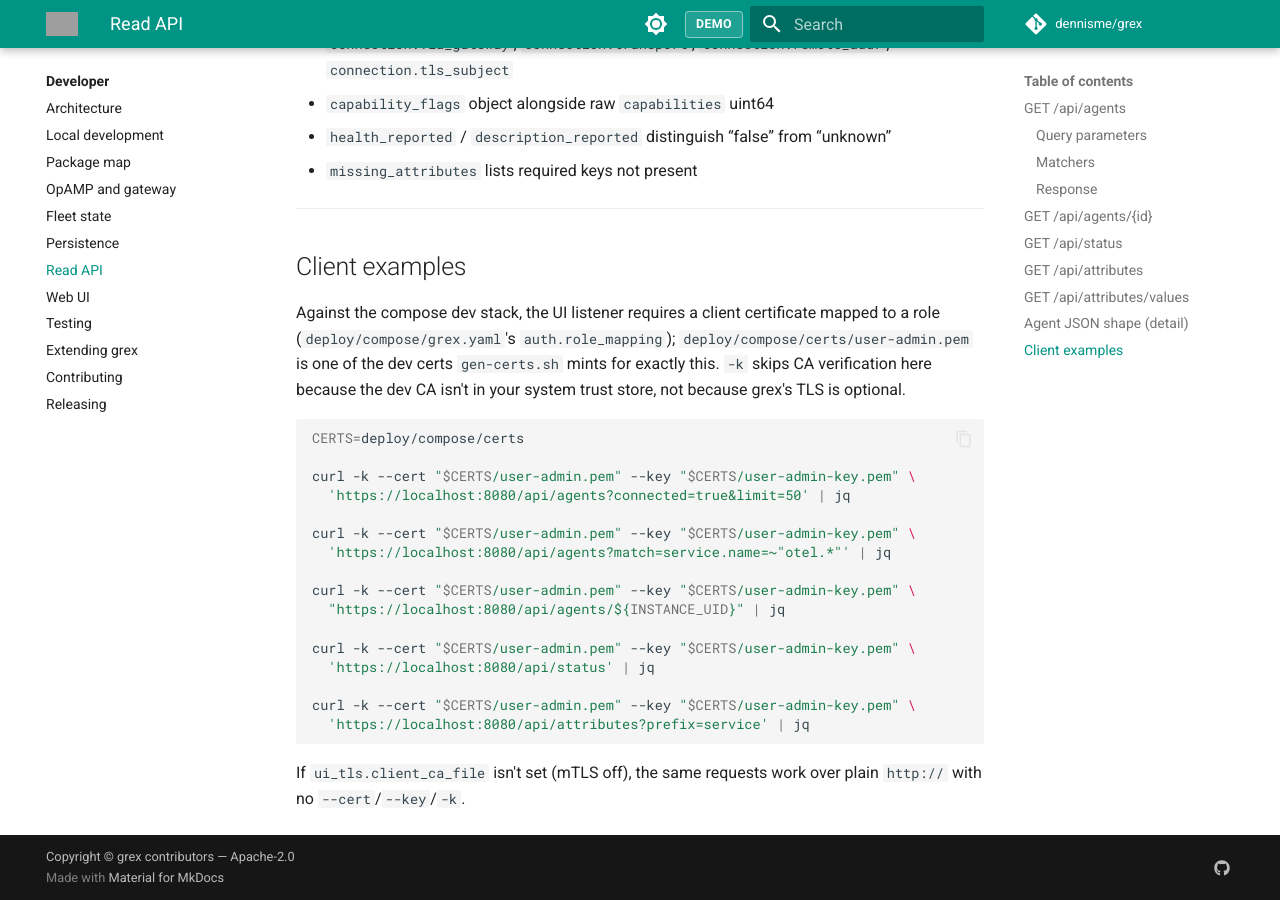
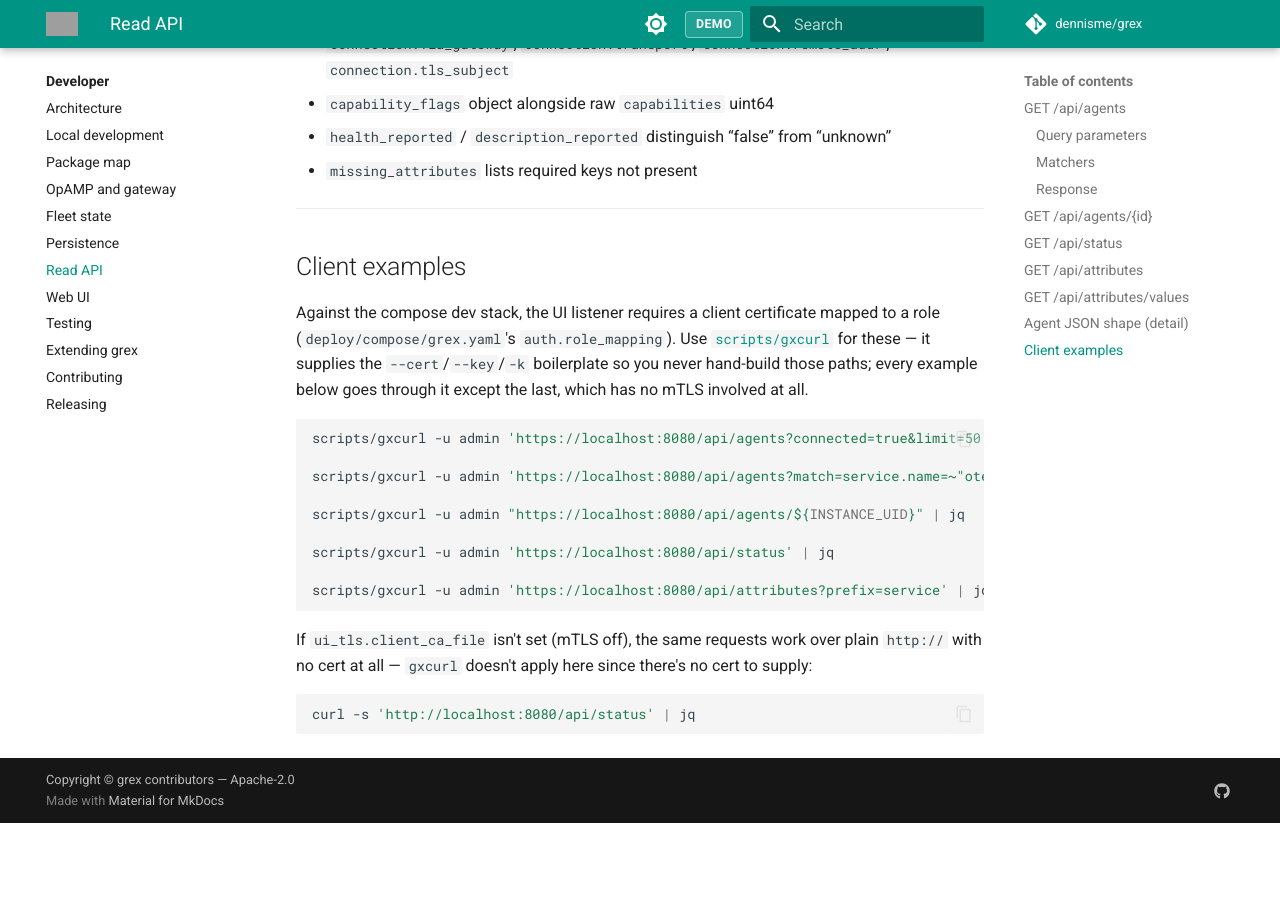
Before and after one commit to cxdy/grex, an MkDocs documentation site: the page built from docs/developer/read-api.md, in a window 1280 px wide and 900 px high, scrolled down 3696 px. Built offline with MkDocs 1.6.1 and Material for MkDocs 9.7.7, drawn with Linux system fonts in a browser that asks for light colours; comment, search, counter and statistics services are not loaded; after the commit the page ends 4519 px from its top, so only the background shows below that; grey boxes are pictures that could not be loaded.

Commit message:
chore: gxcurl, ci and humans use it

````diff
--- a/docs/developer/read-api.md
+++ b/docs/developer/read-api.md
@@ -162,29 +162,28 @@ See `fleet.AgentView` for field names. Notable points:
 
 Against the compose dev stack, the UI listener requires a client
 certificate mapped to a role (`deploy/compose/grex.yaml`'s
-`auth.role_mapping`); `deploy/compose/certs/user-admin.pem` is one of the
-dev certs `gen-certs.sh` mints for exactly this. `-k` skips CA verification
-here because the dev CA isn't in your system trust store, not because
-grex's TLS is optional.
+`auth.role_mapping`). Use
+[`scripts/gxcurl`](testing.md#scriptsgxcurl-mtls-curl-wrapper) for these —
+it supplies the `--cert`/`--key`/`-k` boilerplate so you never hand-build
+those paths; every example below goes through it except the last, which
+has no mTLS involved at all.
 
 ```sh
-CERTS=deploy/compose/certs
+scripts/gxcurl -u admin 'https://localhost:8080/api/agents?connected=true&limit=50' | jq
 
-curl -k --cert "$CERTS/user-admin.pem" --key "$CERTS/user-admin-key.pem" \
-  'https://localhost:8080/api/agents?connected=true&limit=50' | jq
+scripts/gxcurl -u admin 'https://localhost:8080/api/agents?match=service.name=~"otel.*"' | jq
 
-curl -k --cert "$CERTS/user-admin.pem" --key "$CERTS/user-admin-key.pem" \
-  'https://localhost:8080/api/agents?match=service.name=~"otel.*"' | jq
+scripts/gxcurl -u admin "https://localhost:8080/api/agents/${INSTANCE_UID}" | jq
 
-curl -k --cert "$CERTS/user-admin.pem" --key "$CERTS/user-admin-key.pem" \
-  "https://localhost:8080/api/agents/${INSTANCE_UID}" | jq
+scripts/gxcurl -u admin 'https://localhost:8080/api/status' | jq
 
-curl -k --cert "$CERTS/user-admin.pem" --key "$CERTS/user-admin-key.pem" \
-  'https://localhost:8080/api/status' | jq
-
-curl -k --cert "$CERTS/user-admin.pem" --key "$CERTS/user-admin-key.pem" \
-  'https://localhost:8080/api/attributes?prefix=service' | jq
+scripts/gxcurl -u admin 'https://localhost:8080/api/attributes?prefix=service' | jq
 ```
 
 If `ui_tls.client_ca_file` isn't set (mTLS off), the same requests work
-over plain `http://` with no `--cert`/`--key`/`-k`.
+over plain `http://` with no cert at all — `gxcurl` doesn't apply here
+since there's no cert to supply:
+
+```sh
+curl -s 'http://localhost:8080/api/status' | jq
+```
````
Also changed, not shown: docs/developer/testing.md (+10 -4 lines), 1 other file.
